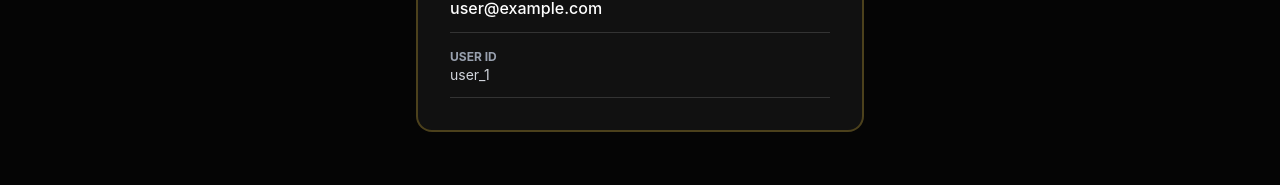
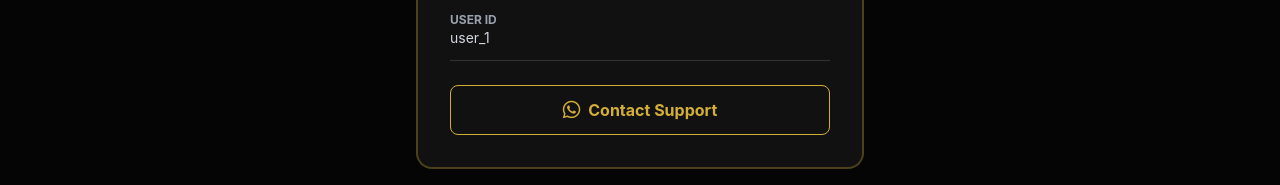
Before and after one commit to hashimmalik59/qazi-auto-parts-ecommerce, a React (Vite) app: page /profile in a window 1280 px wide. Shown: the part 352-537 px from the top of the page. Built offline with nearby package versions, Linux system fonts and the light colour scheme; no server answers; the database is empty; sample sign-in values are in the browser's storage.

Commit message:
Profile page: adding contact support feature

```diff
--- a/src/components/ProfilePage.jsx
+++ b/src/components/ProfilePage.jsx
@@ -43,6 +43,19 @@ export default function ProfilePage() {
             <p className="text-gray-400 text-xs uppercase font-bold">User ID</p>
             <p className="text-gray-300 text-sm break-all">{user.uid}</p>
           </div>
+
+          {/* 🔥 WhatsApp Support Button */}
+          <div className="pt-2">
+            <a
+              href="https://wa.me/8615158939407?text=Hi, I need help with my account"
+              target="_blank"
+              rel="noopener noreferrer"
+              className="w-full flex items-center justify-center gap-2 py-3 rounded-lg border border-[#d4af37] text-[#d4af37] hover:bg-[#d4af37] hover:text-black transition font-bold"
+            >
+              <i className="fab fa-whatsapp text-xl"></i>
+              Contact Support
+            </a>
+          </div>
         </div>
       </div>
     </div>
```
